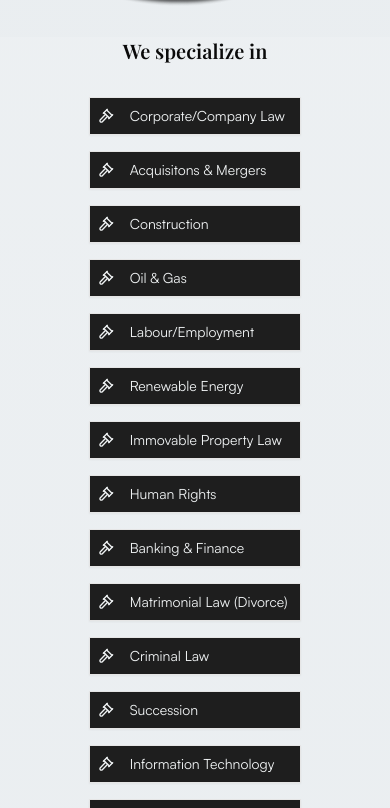
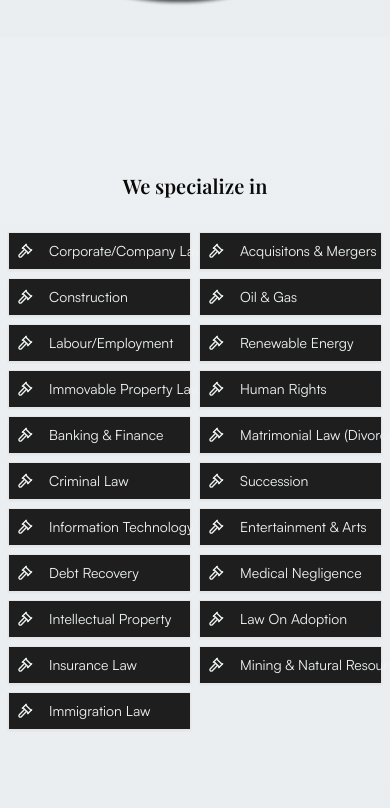
Before and after one commit to Galamsey-P/paxwellschambers, a Next.js app: page /practices in a window 390 px wide. Shown: the part 1728-2536 px from the top of the page. Built offline with nearby package versions, Linux system fonts and the light colour scheme.

Commit message:
style: play around with positioning

```diff
--- a/src/app/(main)/practices/page.tsx
+++ b/src/app/(main)/practices/page.tsx
@@ -41,7 +41,7 @@ export default function Practices() {
                 <h2 className="text-center">
                     We specialize in
                 </h2>
-                <div className=" grid gap-4 grid-cols-1 lg:grid-cols-3">
+                <div className=" grid gap-2 md:gap-4 grid-cols-2 md:grid-cols-2 lg:grid-cols-3">
                     {
                         isValidArray(PRACTICES2) && PRACTICES2.map((practice, idx) => (
                             <PracticeCard label={practice} key={idx} />
```
